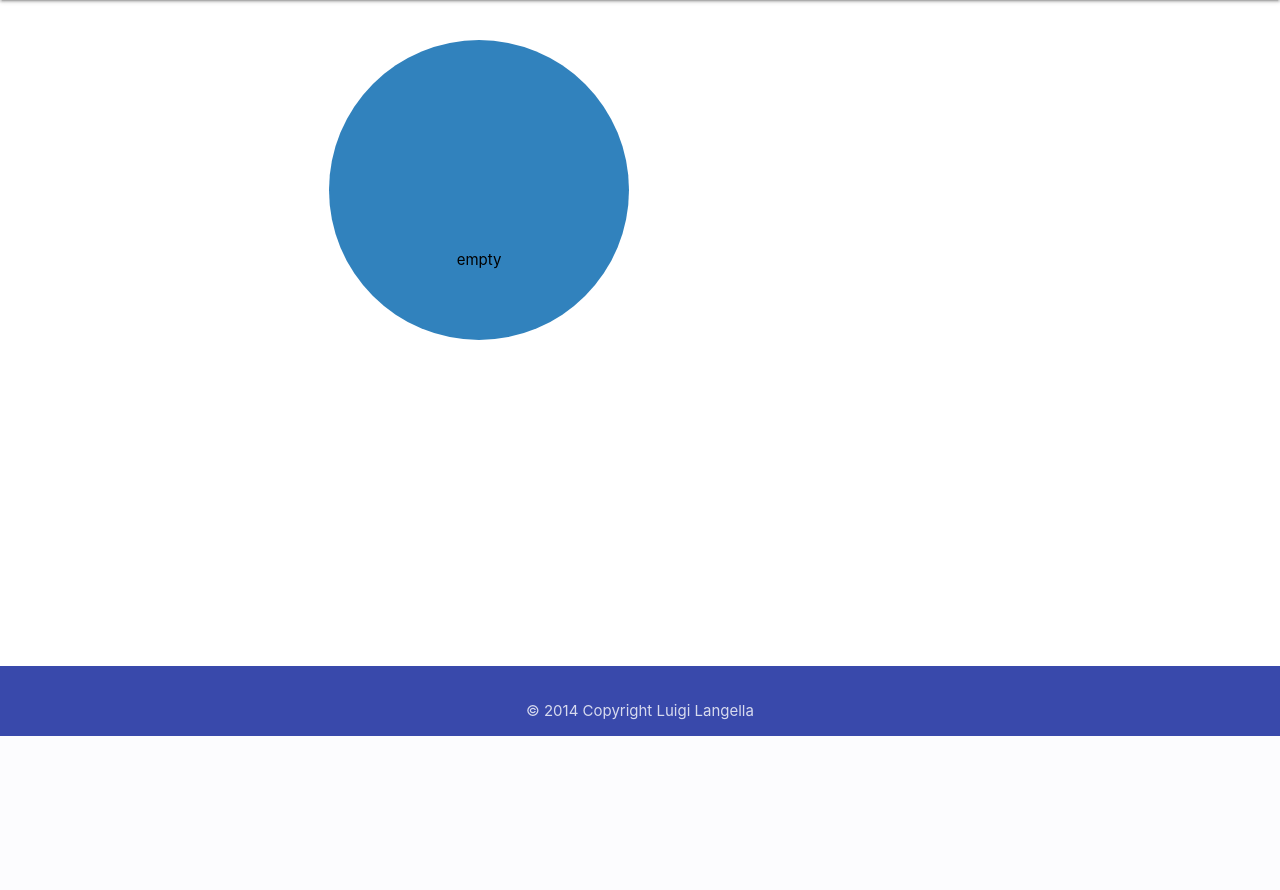
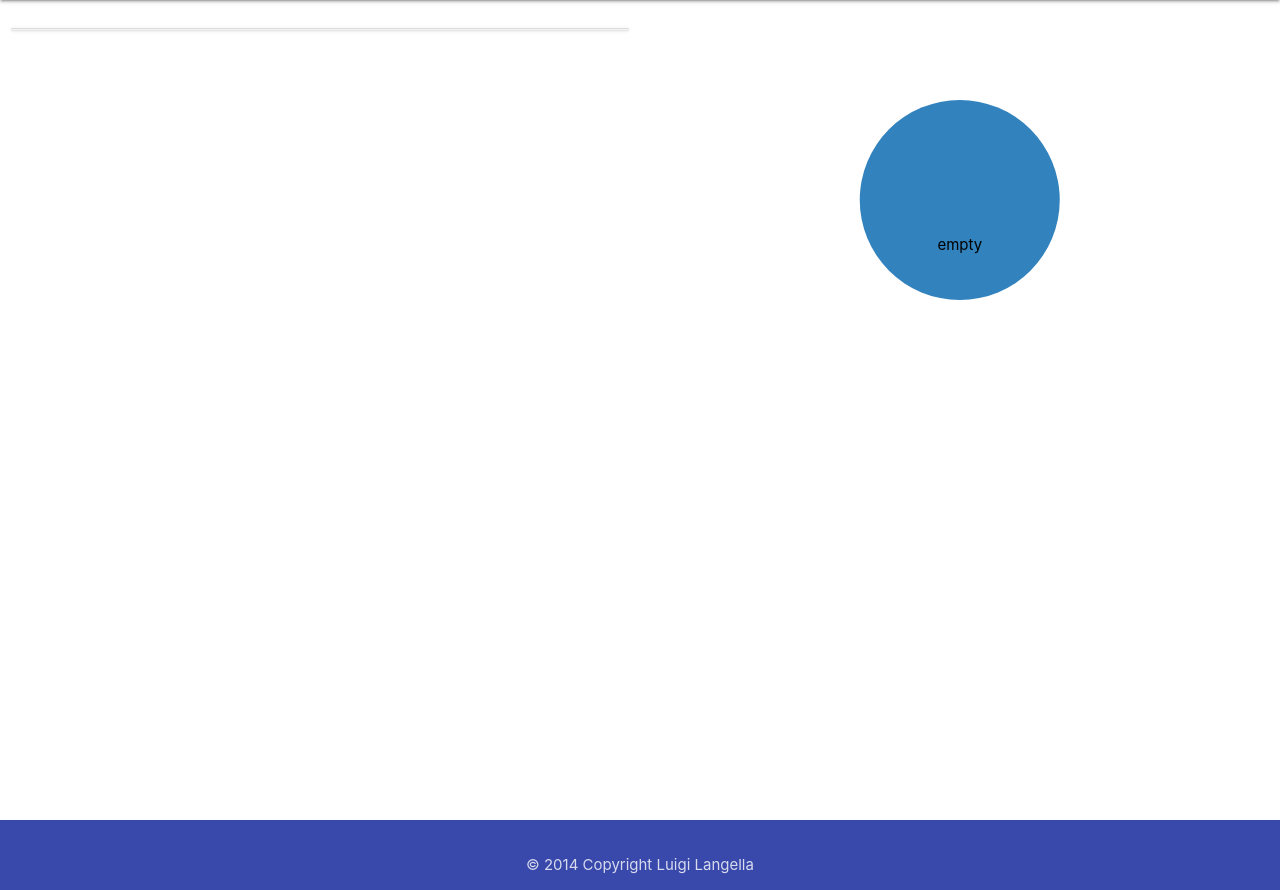
Before and after one commit to luigilangella/milestone-project-3, a Flask app: page / in a window 1280 px wide. Shown: the part 64-954 px from the top of the page. Before the commit the page ends 800 px from the top, so only its background shows below. Run offline with Flask 2, Linux system fonts and the light colour scheme; data that the repository does not hold is empty; parts of the project's set-up code (start-up, migrations or seed data) failed here and were passed over; some libraries are stand-ins or nearby versions.

Commit message:
Add more functionality to the addExpense.html page, update graph.js

```diff
--- a/app.py
+++ b/app.py
@@ -1,4 +1,4 @@
-import os, json
+import os, json, datetime
 from flask import Flask, render_template, redirect, request, url_for
 from flask_pymongo import PyMongo
 from bson.objectid import ObjectId
@@ -6,7 +6,7 @@ from bson.json_util import dumps
 
 app = Flask(__name__)
 
-app.config["MONGO_DBNAME"] = 'expense-tracker'
+app.config["MONGO_DBNAME"] = 'ExpenceTracker'
 app.config["MONGO_URI"] = os.environ.get('MONGO_URI')
 app.config['SEND_FILE_MAX_AGE_DEFAULT'] = 0
 
@@ -15,43 +15,54 @@ mongo = PyMongo(app)
 @app.route('/')
 @app.route('/dashboard')
 def dashboard():
-    data = dumps(mongo.db.categories.find())
+    data = dumps(mongo.db.expense_categories.find())
     with open('static/data/data.json', 'w') as file:
         file.write(data)
-    all_categories = mongo.db.categories.find()
+    all_categories = mongo.db.expense_categories.find()
     return render_template('dashboard.html', categories=all_categories)
 
 @app.route('/reset_category/<category_id>')
 def reset_category(category_id):
-    all_categories = mongo.db.categories
-    all_categories.update_many({'_id': ObjectId(category_id)},{'$set':{'value': int('0')}})
+    all_categories = mongo.db.expense_categories
+    all_categories.update({'name':request.form.get('name')},{
+        'name':request.form.get('name'),
+        'description':'',
+        'date': ''
+    })
+    all_categories.update_many({'_id': ObjectId(category_id)},{'$set':{'ammount': float('0')}})
     return redirect(url_for('dashboard'))
 
-@app.route('/addExpense')
+@app.route('/addExpense/')
 def addExpense():
-    all_categories = mongo.db.categories.find()
+    all_categories = mongo.db.expense_categories.find()
     return render_template('addExpense.html', categories=all_categories)
 
 @app.route('/insertExpense', methods=['POST'])
 def insertExpense():
-    all_categories = mongo.db.categories
-    all_categories.update_one({'category_name': request.form.get('category_name')}, {'$inc': {'value':int(request.form.get('value'))}})
+    all_categories = mongo.db.expense_categories
+    all_categories.update({'name':request.form.get('name')},
+    {
+        'name':request.form.get('name'),
+        'description':request.form.get('description'),
+        'date': datetime.datetime.now()
+    })
+    all_categories.update_one({'name':request.form.get('name')},{'$inc': {'ammount':float(request.form.get('ammount'))}})
     return redirect(url_for('dashboard'))
 
 @app.route('/delete_category/<category_id>')
 def delete_category(category_id):
-    mongo.db.categories.remove({'_id': ObjectId(category_id)})
+    mongo.db.expense_categories.remove({'_id': ObjectId(category_id)})
     return redirect(url_for('dashboard'))
 
 @app.route('/insert_category', methods=['POST'])
 def insert_category():
-    category_doc = {'category_name': request.form.get('category_name')}
-    mongo.db.categories.insert_one(category_doc)
+    category_doc = {'name': request.form.get('category_name')}
+    mongo.db.expense_categories.insert_one(category_doc)
     return redirect(url_for('dashboard'))
 
 @app.route('/editCategory')
 def editCategory():
-    all_categories = mongo.db.categories.find()
+    all_categories = mongo.db.expense_categories.find()
     return render_template('editCategory.html', categories=all_categories)
 
 @app.route('/addCategory')
--- a/static/css/style.css
+++ b/static/css/style.css
@@ -39,13 +39,13 @@ svg text.label {
 }
 
 #bar.dc-chart svg {
-    width: 600px;
-    height: 358px;
-    float: left;
+    width: 100%;
+    height: 400px;
+    float: right;
 }
 
 #pie.dc-chart svg {
-    width: 600px;
-    height: 300px;
-    float: right;
+    width: 100%;
+    height: 400px;
+    float: left;
 }
--- a/static/js/graph.js
+++ b/static/js/graph.js
@@ -8,19 +8,21 @@ function makegraphs(error, data) {
     pieChart_expense(ndx);
     barChart_expense(ndx);
 
+
     dc.renderAll();
 }
 
 function pieChart_expense(ndx) {
-    var dim = ndx.dimension(dc.pluck("category_name"));
+    var dim = ndx.dimension(dc.pluck("name"));
     var group = dim.group().reduceSum(function(d) {
-        return d.value;
+        return d.ammount;
     });
 
 
     dc.pieChart("#pie")
-        .width(900)
-        .height(300)
+        // .width(500)
+        // .height(500)
+        .useViewBoxResizing(true)
         .dimension(dim)
         .group(group)
         .legend(dc.legend().x(0).y(0).gap(20));
@@ -29,14 +31,16 @@ function pieChart_expense(ndx) {
 }
 
 function barChart_expense(ndx) {
-    var dim = ndx.dimension(dc.pluck("category_name"));
+    var dim = ndx.dimension(dc.pluck("name"));
     var group = dim.group().reduceSum(function(d) {
-        return d.value;
+        return d.ammount;
     });
 
     dc.barChart("#bar")
-        .width(600)
-        .height(300)
+
+    // .width(90)
+    //     .height(40)
+    .useViewBoxResizing(true)
         .outerPadding(50)
         .dimension(dim)
         .group(group)
@@ -44,5 +48,4 @@ function barChart_expense(ndx) {
         .xUnits(dc.units.ordinal)
         .yAxis().ticks(5);
 
-
 }
--- a/templates/base.html
+++ b/templates/base.html
@@ -80,7 +80,10 @@
             $('.collapsible').collapsible()
             $('select').formSelect()
             $('.dropdown-trigger').dropdown()
-            $('.modal').modal();
+            $('.modal').modal()
+            $('.datepicker').datepicker()
+            $('.timepicker').timepicker();
+
         });
     </script>
     <!-- Javascript files to draw graphs-->
--- a/templates/dashboard.html
+++ b/templates/dashboard.html
@@ -1,26 +1,36 @@
 {% extends 'base.html' %} {% block content %}
+<div class="row">
+    <div class="col s12 m6 l6">
         <section id="categories">
-    <div class="row">
+            <ul class="collapsible" data-collapsible="accordion">
                 {% for category in categories %}
-        <div class="col s12 m6 l6">
-            <div class="collection">
-                <a class="collection-item">{{ category.category_name }} : {{ category.value }}<i class="material-icons tiny">attach_money</i></a>
+                <li>
+                    <div class="collapsible-header">
+                        <div class="category-header">
+                            <i class="material-icons">expand_more</i>
+                            <span>{{ category.name }} : $ {{ category.ammount }} </span>
                         </div>
                     </div>
+                    <div class="collapsible-body collection">
+                        <span class="collection-item">Description: {{ category.description }}</span>
+                        <hr>
+                        <span class="collection-item">Date & Time: {{ category.date }}</span>
+                    </div>
+                </li>
                 {% endfor %}
+
+
+            </ul>
+        </section>
     </div>
+
+    <div class="col s12 m6 l6">
+        <section id="graphs">
+
+            <div id="pie"></div>
+            <div id="bar"></div>
+
         </section>
-<section id="graphs">
-    <div class="container">
-        <div class="row">
-            <div class="col s12 m6 l6 left">
-                <div id="pie"></div>
-            </div>
-            <div class="col s12 m6 l6 right">
-                <div id="bar"></div>
     </div>
 </div>
-    </div>
-</section>
-
 {% endblock %}
--- a/templates/editCategory.html
+++ b/templates/editCategory.html
@@ -10,7 +10,7 @@
                 <a href="{{url_for('delete_category', category_id=category._id)}}" class="waves-effect waves-light btn btn-small">Del</a>
                 <a href="{{url_for('reset_category', category_id=category._id)}}" class="waves-effect waves-light btn btn-small">Reset</a>
                 <div class="task_header col s9">
-                    <strong>{{category.category_name}}</strong>
+                    <strong>{{category.name}} : ${{category.ammount}}</strong>
                 </div>
             </div>
         </li>
```
Also changed, not shown: static/data/data.json (+1 -1 lines), templates/addExpense.html (+16 -7 lines). Lines whose indentation alone changed are shown as unchanged.
